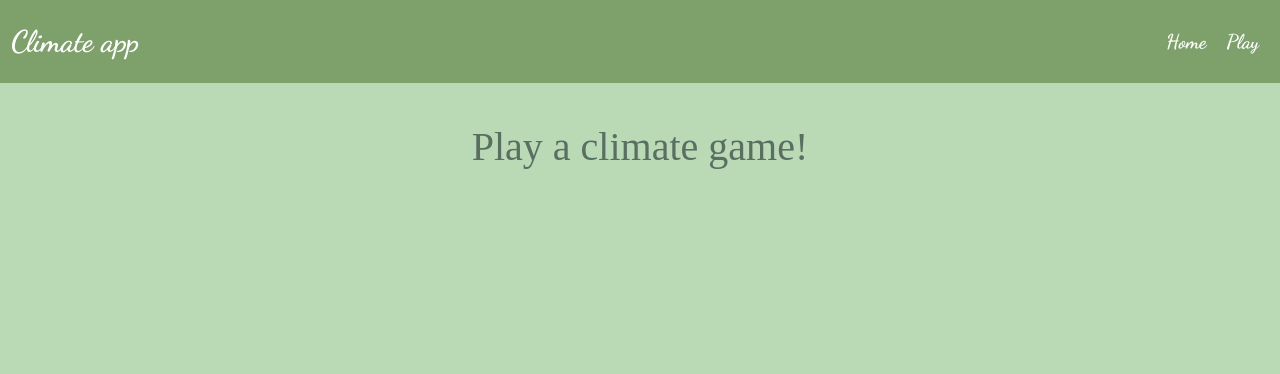
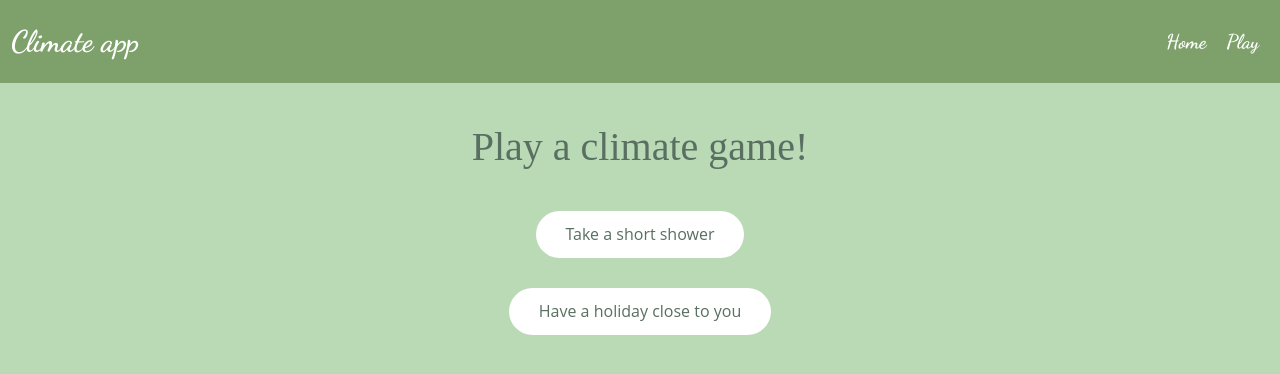
Before and after one commit to ksaaskil/climate-app, a Gatsby site: page /game in a window 1280 px wide. Built offline with nearby package versions, Linux system fonts and the light colour scheme; Gatsby itself is replaced by a stand-in of ours; a web font is replaced by a local one.

Commit message:
Add simple buttons.

```diff
--- a/src/components/game.css
+++ b/src/components/game.css
@@ -2,11 +2,49 @@
   position: relative;
   width: 100%;
   height: 100%;
-  text-align: center;
 }
 
 .game__title {
+  text-align: center;
   margin: 3rem auto;
   font-size: 4rem;
   font-family: "Baskervville";
 }
+
+.game__tasks {
+  display: flex;
+  flex-direction: column;
+  align-items: center;
+  justify-content: space-between;
+}
+
+.game__task {
+  margin: 0 auto;
+  align-self: center;
+  display: flex;
+  margin: 3rem;
+  cursor: pointer;
+}
+
+.game__task-content--finished {
+  background-color: var(--green);
+}
+
+.game__task-content--unfinished {
+  background-color: var(--white);
+}
+
+.game__task-content {
+  margin: 0 auto;
+  display: inline-block;
+  border-radius: 3rem;
+  padding: 1rem 3rem;
+}
+
+.game__task-content-title {
+  display: inline-block;
+}
+
+.game__task-content-status {
+  display: inline-block;
+}
--- a/src/components/game.js
+++ b/src/components/game.js
@@ -1,11 +1,49 @@
-import React from "react"
+import React, { useState } from "react"
 import Play from "./play"
 import "./game.css"
 
+const tasks = ["Take a short shower", "Have a holiday close to you"]
+
+const finished = {}
+
+tasks.forEach(task => {
+  finished[task] = false
+})
+
+const Task = ({ title, onFinish }) => {
+  const [state, setState] = useState(false)
+  return (
+    <div className={`game__task`} onClick={() => setState(true)}>
+      <div
+        className={`game__task-content ${
+          state
+            ? "game__task-content--finished"
+            : "game__task-content--unfinished"
+        }`}
+      >
+        <div className="game__task-content-title">{title}</div>
+        <div className="game__task-content-status"></div>
+      </div>
+    </div>
+  )
+}
+
 const Game = () => {
+  const [state, setState] = useState(finished)
+
+  const onFinish = task => {
+    finished[task] = true
+    setState(finished)
+  }
+
   return (
     <div className="game">
       <div className="game__title">Play a climate game!</div>
+      <div className="tasks">
+        {tasks.map(task => (
+          <Task title={task} key={task} onFinish={onFinish} />
+        ))}
+      </div>
     </div>
   )
 }
```
